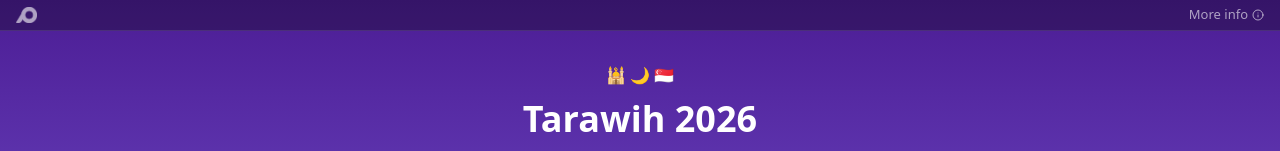
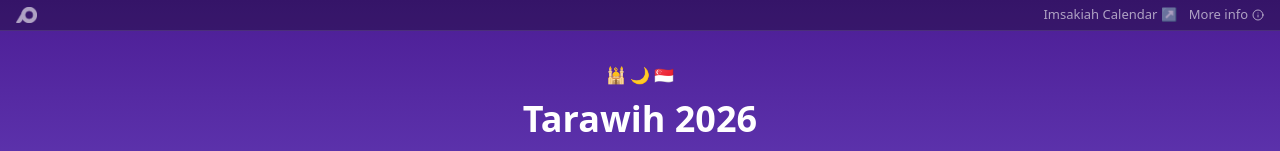
Before and after one commit to tengkuhafidz/solat-raya-2025, a Next.js app: page / in a window 1280 px wide. Shown: the top 151 px of the page. Built offline with nearby package versions, Linux system fonts and the light colour scheme; no server answers.

Commit message:
feat: add imsakiyah calendar link out

```diff
--- a/app/page.tsx
+++ b/app/page.tsx
@@ -148,9 +148,18 @@ export default function TarawihPage() {
                 </a>
               </div>
 
+              <a
+                href="https://ramadan.usemeem.com"
+                target="_blank"
+                rel="noopener noreferrer"
+                className="text-[13px] text-white/60 hover:text-white/80 ml-auto"
+              >
+                Imsakiah Calendar ↗
+              </a>
+
               <button
                 onClick={() => setInfoOpen(true)}
-                className="text-[13px] text-white/60 hover:text-white/80 flex items-center gap-1 ml-auto"
+                className="text-[13px] text-white/60 hover:text-white/80 flex items-center gap-1 ml-3"
               >
                 More info
                 <Info className="w-3 h-3" />
```
